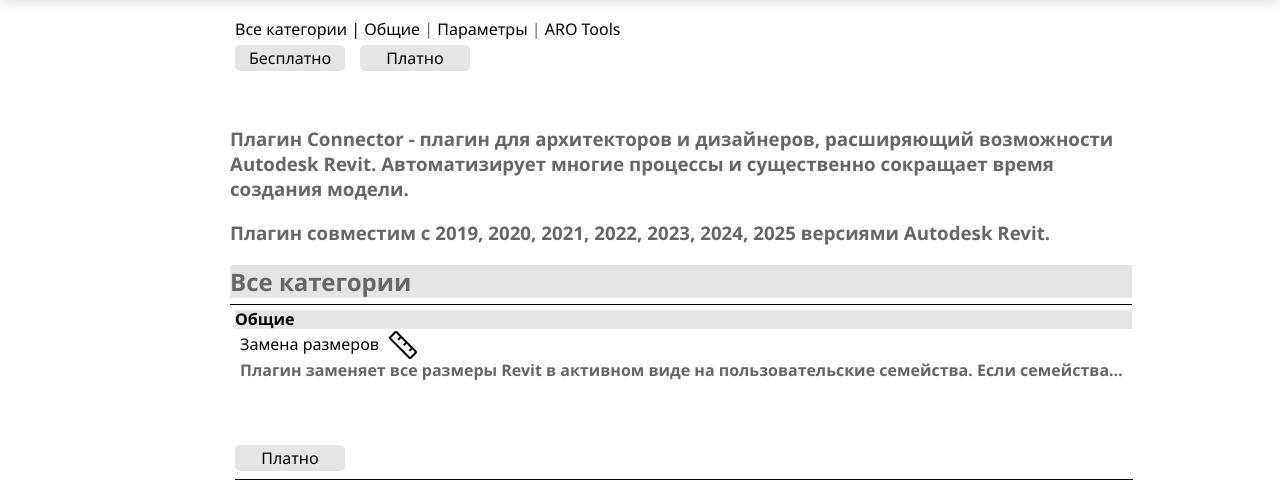
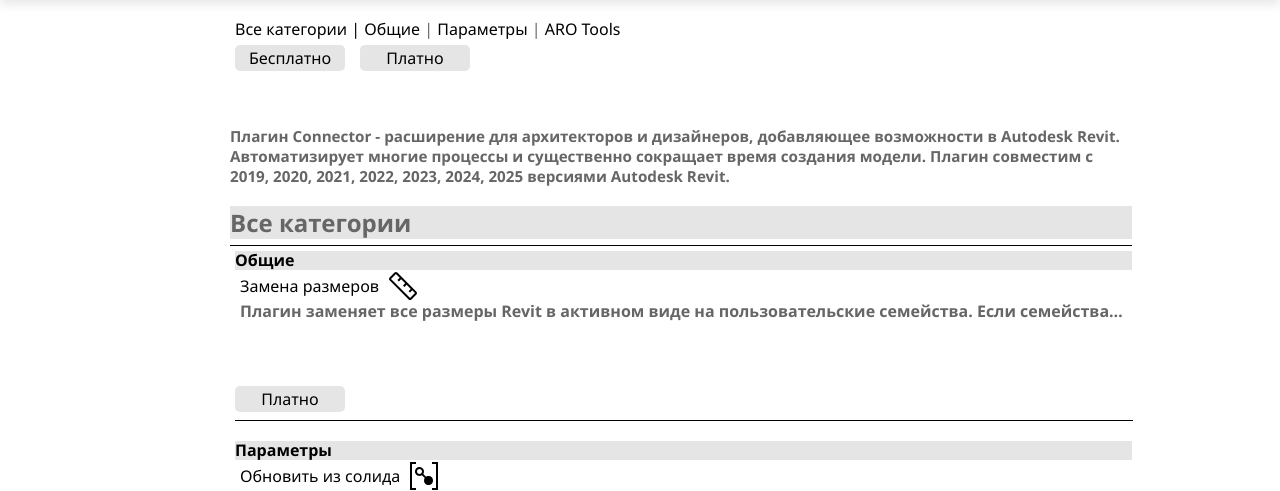
Before and after one commit to evgShamshin/aro_connector_web, a Django app: page /connector/ in a window 1280 px wide; the page is wider, and only the part inside the window is pictured. Shown: the part 100-591 px from the top of that part. Run offline with Django 5.2, Linux system fonts and the light colour scheme; data comes from the database, SQL or seed files in the repository.

Commit message:
2025.05.10

```diff
--- a/website_project/website_app/static/website_app/css/style.css
+++ b/website_project/website_app/static/website_app/css/style.css
@@ -262,4 +262,5 @@ a:active {
 .descr_ext {
     margin-top: 50px;
     width: 70.5%;
+    font-size: small;
 }
--- a/website_project/website_app/templates/website_app/main.html
+++ b/website_project/website_app/templates/website_app/main.html
@@ -2,11 +2,10 @@
 
 {% block content %}
     <div class="descr_ext">
-<h3>Плагин Connector - плагин для архитекторов и дизайнеров,
-    расширяющий возможности Autodesk Revit.
-    Автоматизирует многие процессы и существенно сокращает время создания модели.<h3>
-    <h3><h3>
-    <h3>Плагин совместим с 2019, 2020, 2021, 2022, 2023, 2024, 2025 версиями Autodesk Revit.</h3></div>
+<h3>Плагин Connector - расширение для архитекторов и дизайнеров,
+    добавляющее возможности в Autodesk Revit.
+    Автоматизирует многие процессы и существенно сокращает время создания модели.
+    Плагин совместим с 2019, 2020, 2021, 2022, 2023, 2024, 2025 версиями Autodesk Revit.<h3></div>
     <div class="command">
         {% if title_group %}
             <h2>{{ title_group }}</h2>
```
